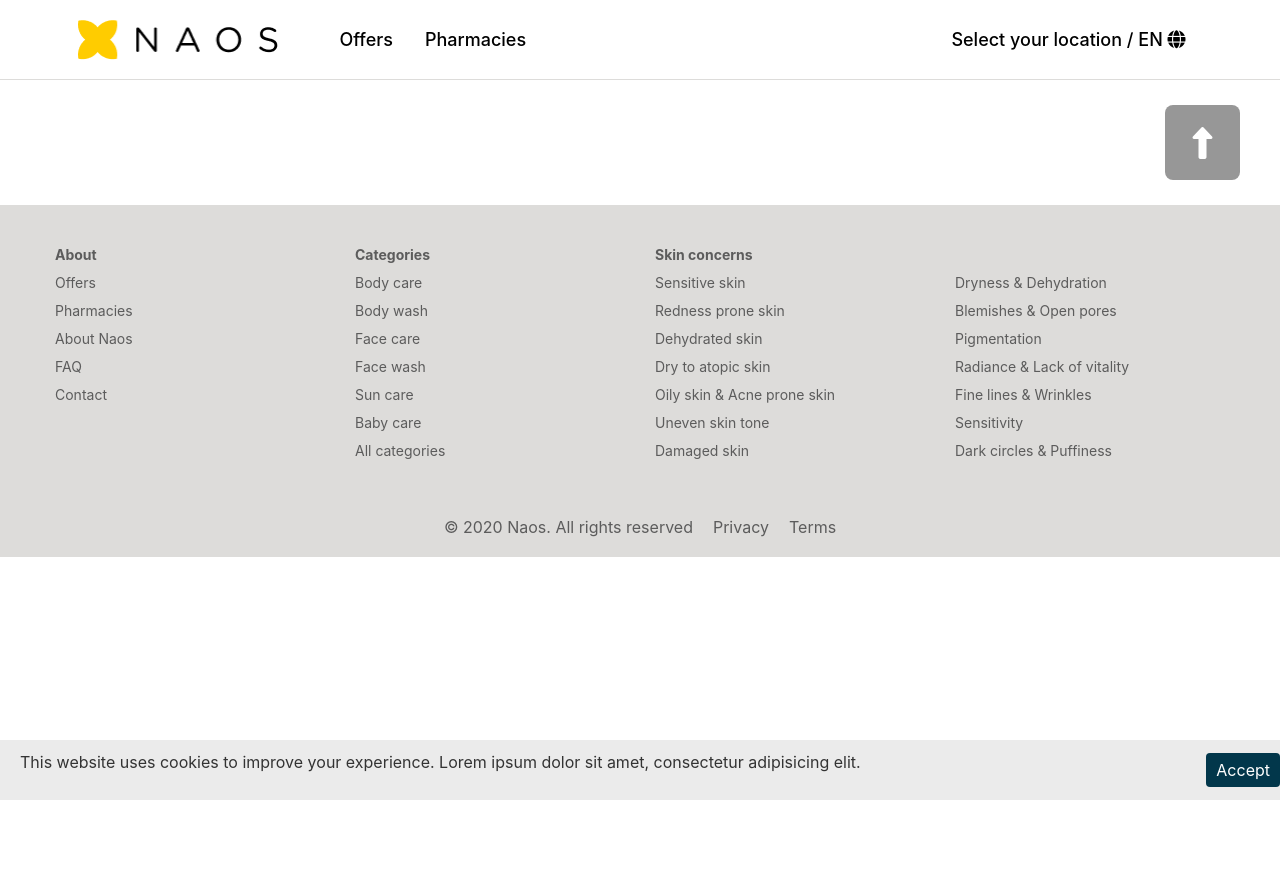
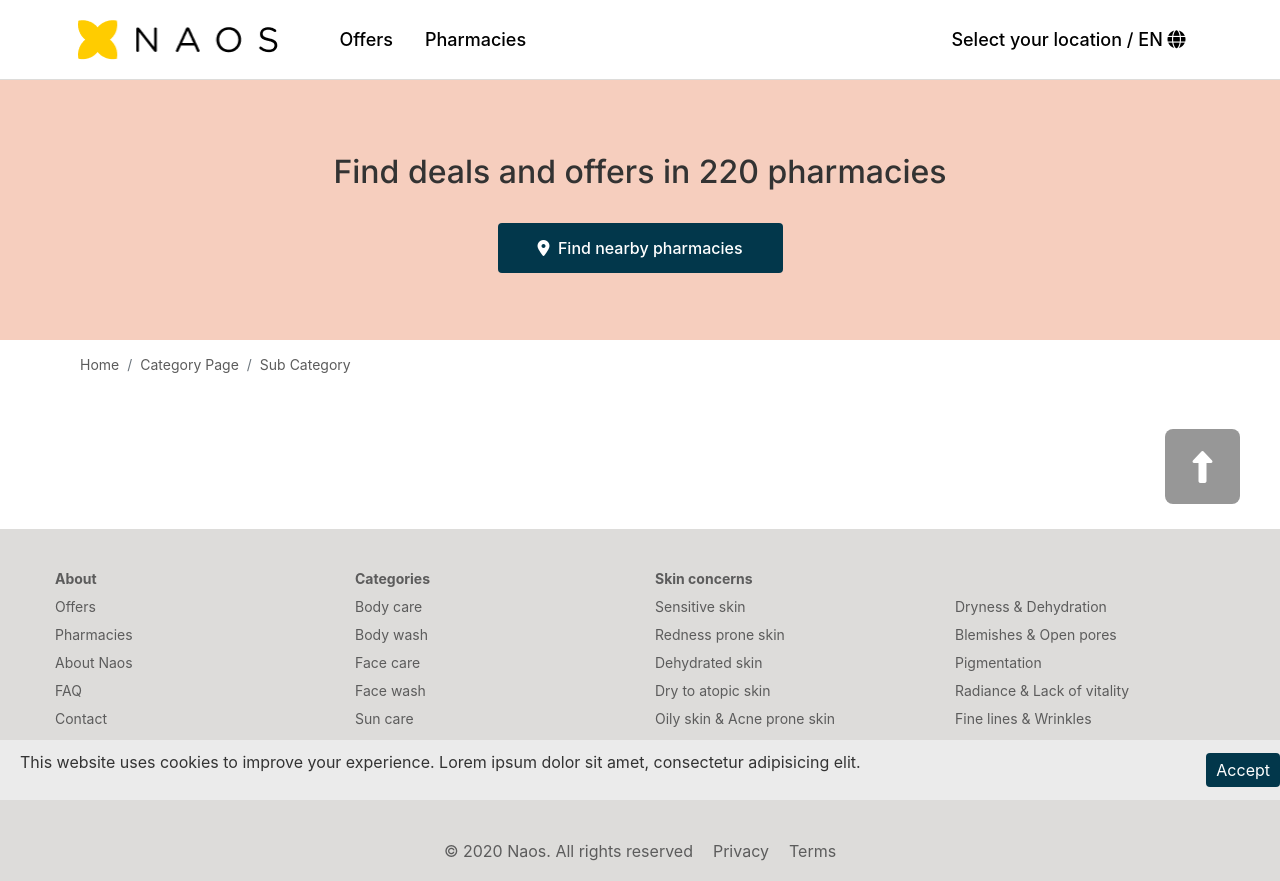
Before and after one commit to tlhbyrz/hubshoi-shopping-app, a React (Create React App) app: page /test in a window 1280 px wide. Before the commit the page ends 800 px from the top, so only its background shows below. Built offline with nearby package versions, Linux system fonts and the light colour scheme.

Commit message:
breadcrumb eklendi

```diff
--- a/src/App.js
+++ b/src/App.js
@@ -11,6 +11,7 @@ import Main from "./pages/Main/Main";
 import Navbar from "./components/Navbar/Navbar";
 import Footer from "./components/Footer/Footer";
 import InfoCard from "./components/InfoCard/InfoCard";
+import ProductList from "./pages/ProductList/ProductList";
 
 
 export default function App() {
@@ -39,6 +40,9 @@ export default function App() {
                     <Route exact path="/home">
                         <Main />
                     </Route>
+                    <Route exact path="/test">
+                        <ProductList />
+                    </Route>
                 </Switch>
 
                 <div className="scroll-container" onClick={() => window.scrollTo(0,0)}>
--- /dev/null
+++ b/src/components/BreadcrumbHeader/BreadcrumbHeader.css
@@ -0,0 +1,28 @@
+
+
+
+.breadcrumb-section{
+    width: 100%;
+    height: 64px;
+    display: flex;
+    align-items: center;
+    justify-content: center;
+    padding: .5rem 0;
+}
+
+.breadcrumb-container{
+    width: 90%;
+    margin: 0 auto;
+    display: flex;
+    align-items: center;
+    padding-left: 1rem;
+}
+
+.breadcrumb-item{
+    color: #5C5C5C;
+    font-size: 14px;
+}
+
+.breadcrumb-item-active{
+    cursor: pointer;
+}
--- /dev/null
+++ b/src/components/BreadcrumbHeader/BreadcrumbHeader.js
@@ -0,0 +1,23 @@
+import React,{useState, Fragment} from "react";
+import "./BreadcrumbHeader.css"
+
+function BreadcrumbHeader() {
+    const [menus, setMenus] = useState([
+        {name: "Home", path: "/home"},
+        {name: "Category Page", path: "/home"},
+        {name: "Sub Category", path: "/home"},
+    ])
+    return(
+        <div className="breadcrumb-section">
+            <div className="breadcrumb-container">
+                {
+                    menus.map(menu => (
+                        <p className="breadcrumb-item breadcrumb-item-active">{menu.name}</p>
+                    ))
+                }
+            </div>
+        </div>
+    )
+}
+
+export default BreadcrumbHeader;
--- /dev/null
+++ b/src/pages/ProductList/ProductList.js
@@ -0,0 +1,17 @@
+import React,{useState, Fragment} from "react";
+import "./ProductList.css"
+import SeeOfferCard from "../../components/SeeOfferCard/SeeOfferCard";
+import BreadcrumbHeader from "../../components/BreadcrumbHeader/BreadcrumbHeader";
+
+function ProductList() {
+    return(
+        <Fragment>
+            <SeeOfferCard/>
+
+            <BreadcrumbHeader />
+
+        </Fragment>
+    )
+}
+
+export default ProductList;
```
Also changed, not shown: src/pages/ProductList/ProductList.css (added).
